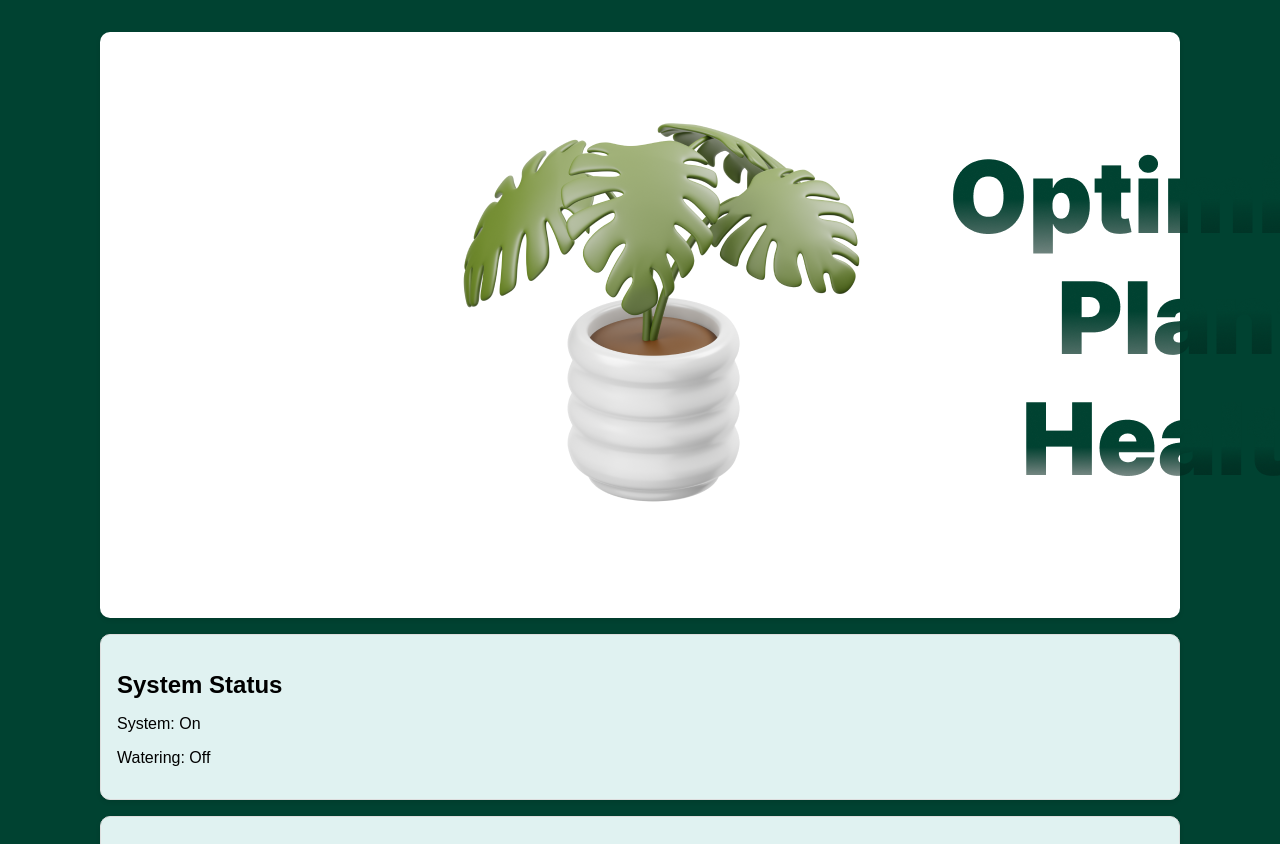
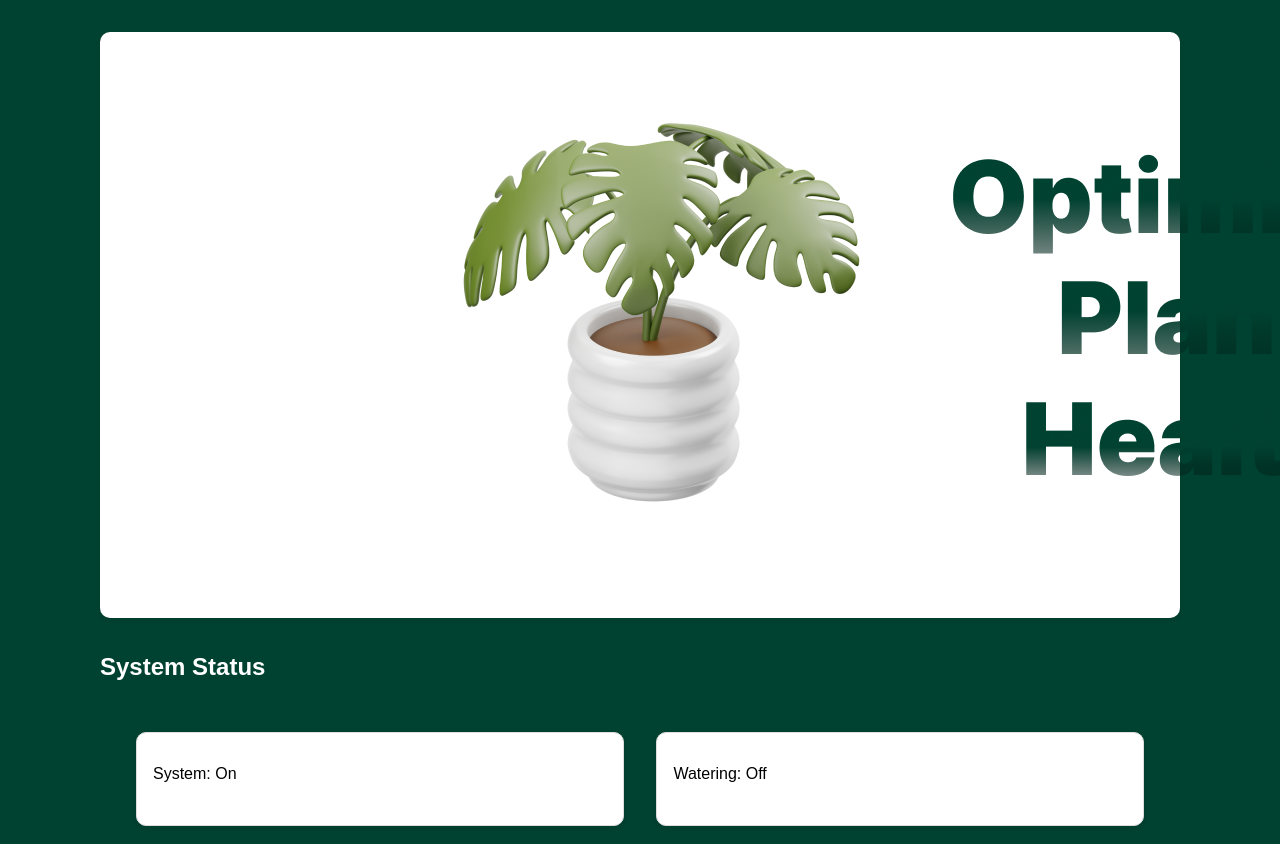
Before and after one commit to binathlaknaka/Smart-Plant---IOT, a plain HTML site: page index.html in a window 1280 px wide. Shown: the part 108-952 px from the top of the page. Drawn offline with Linux system fonts and the light colour scheme.

Commit message:
status 1

```diff
--- a/index.html
+++ b/index.html
@@ -22,21 +22,25 @@
   </header>
 
   <main>
-
     <div class="hero-section">
         <div class="hero-sec-items">
             <img src="images/Group 6.png" alt="hero-sec-items">
         </div>
     </div>
 
-    <div class="system-status">
+    <div class="data">
       <h2>System Status</h2>
+      <div class="status">
+          <div class="system-status1">
               <p>System: <span id="system-status">On</span></p>
+            </div>
+            <div class="system-status2">
               <p>Watering: <span id="watering-status">Off</span></p>
             </div>
+      </div>
 
+      <h2>Plant Data</h2>
       <div class="plant-data">
-      <h2>Plant Data</h2>
         <form id="plant-data-form">
           <label for="plant-number">Plant Number:</label>
           <input type="text" id="plant-number" name="plant-number" required>
@@ -73,6 +77,8 @@
           </tbody>
         </table>
       </div>
+    </div>
+
   </main>
 
   <footer>
--- a/style.css
+++ b/style.css
@@ -16,6 +16,9 @@ body {
 
   h2 {
     margin-bottom: 1rem;
+    color: #ffffff;
+    padding-top: 15px;
+    padding-bottom: 15px;
   }
 
   /* Navigation bar */
@@ -84,9 +87,15 @@ body {
     padding-left: 330px;
 
 }
+/* .data{
+  justify-content: space-between;
 
+} */
+.status{
+  padding: 20px;
+  margin: 1rem;
+}
   /* Content Sections */
-  .system-status,
   .plant-data,
   .plant-table {
     background-color: #e0f2f1;
@@ -94,8 +103,33 @@ body {
     padding: 1rem;
     margin-bottom: 1rem;
     border-radius: 10px; /* Add rounded corners */
-    box-shadow: 0 2px 5px rgba(0, 0, 0, 0.1); /* Add a slight shadow */
+    box-shadow: 0 2px 5px rgba(0, 0, 0, 0.1);
+    margin-top: 1rem;
   }
+
+.system-status1{
+    background-color: #ffffff;
+    border-radius: 10px;
+    padding: 1rem;
+    margin-bottom: 1rem;
+    box-shadow: 0 2px 5px rgba(0, 0, 0, 0.1);
+    height: 60px;
+    width: 45%;
+    border: 1px solid #ddd;
+    float: left;
+}
+.system-status2{
+  background-color: #ffffff;
+  border-radius: 10px;
+  padding: 1rem;
+  margin-bottom: 1rem;
+  box-shadow: 0 2px 5px rgba(0, 0, 0, 0.1);
+  height: 60px;
+  width: 45%;
+  border: 1px solid #ddd;
+  float: right;
+}
+
 
   /* Plant Data Form */
   .plant-data form {
```
Lines whose indentation alone changed are shown as unchanged.
